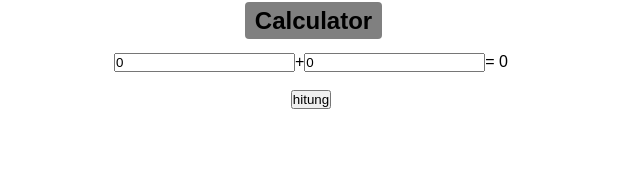
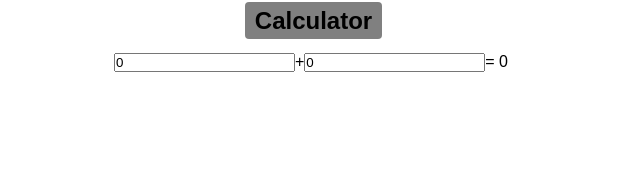
Before and after one commit to flege/reactjs-coba, a React (Create React App) app: page / in a window 1280 px wide. Both pictures are taken after a click on the link "Calculator". Shown: the part 113-293 px from the top of the page, without its empty margins (329-969 px from the left). Built offline with nearby package versions, Linux system fonts and the light colour scheme.

Commit message:
add calculator fix

```diff
--- a/src/App.js
+++ b/src/App.js
@@ -31,8 +31,7 @@ class App extends Component {
           <span className={"selected "+this.state.color}>{this.state.name}  </span><br/><br/>
           <input type="number" name="angka1" placeholder="angka 1"  value={this.state.angka1} onChange={this.changeHandler.bind(this)}/>+
           <input type="number" name="angka2" placeholder="angka 2"  value={this.state.angka2} onChange={this.changeHandler.bind(this)}/>=
-          <span> {this.state.angka1 + this.state.angka2}</span><br/><br/>
-          <button onClick={this.hitung()}>hitung</button>
+          <span> {parseInt(this.state.angka1) + parseInt(this.state.angka2)}</span>
         </div>
       );
     }else{
@@ -54,9 +53,6 @@ class App extends Component {
     this.setState({
       [event.target.name]: event.target.value
     });
-  }
-  hitung(){
-    console.log();
   }
   // menusaya() {
   //   var gambar;
```
Also changed, not shown: 1 other file (tests, documents, lock files or other folders).
